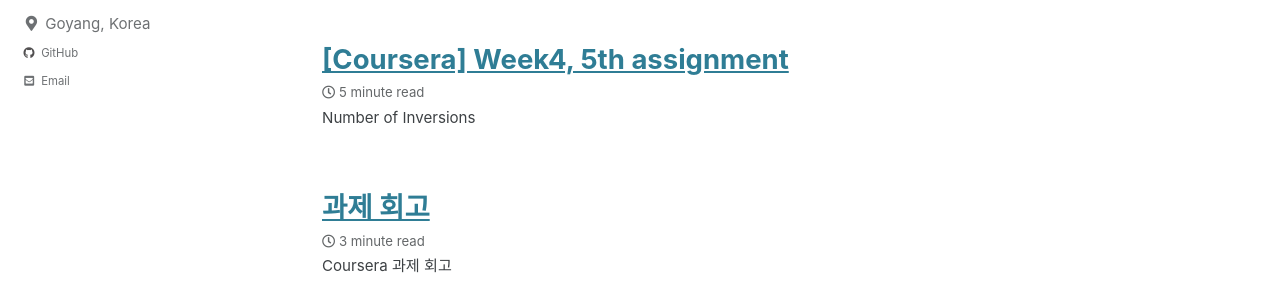
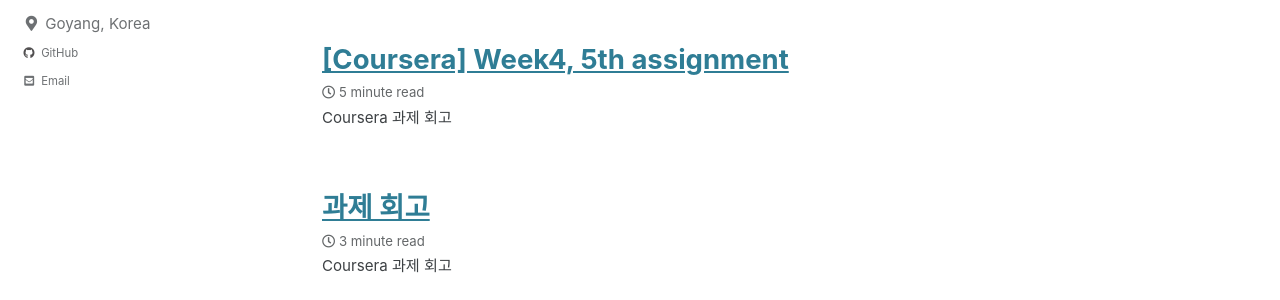
Before and after one commit to psymoney/psymoney.github.io, a Jekyll site: the page built from index.html, in a window 1280 px wide. Shown: the part 176-476 px from the top of the page. Built offline with Jekyll 4.4.1, drawn with Linux system fonts in a browser that asks for light colours; cached includes are drawn as plain includes; the list of posts is cut into pages by our own code.

Commit message:
fix post's file name

````diff
--- a/_posts/2022-05-29-Week4_5th assignment.md
+++ b/_posts/2022-05-29-Week4_5th_assignment.md
@@ -5,8 +5,9 @@ tags: Algorithm MergeSort DivideAndConquer
 author_profile: true
 published: true
 ---
+## Coursera 과제 회고
 
-# Number of Inversions
+### Number of Inversions
 
 ```
 # Problem Introduction
````
